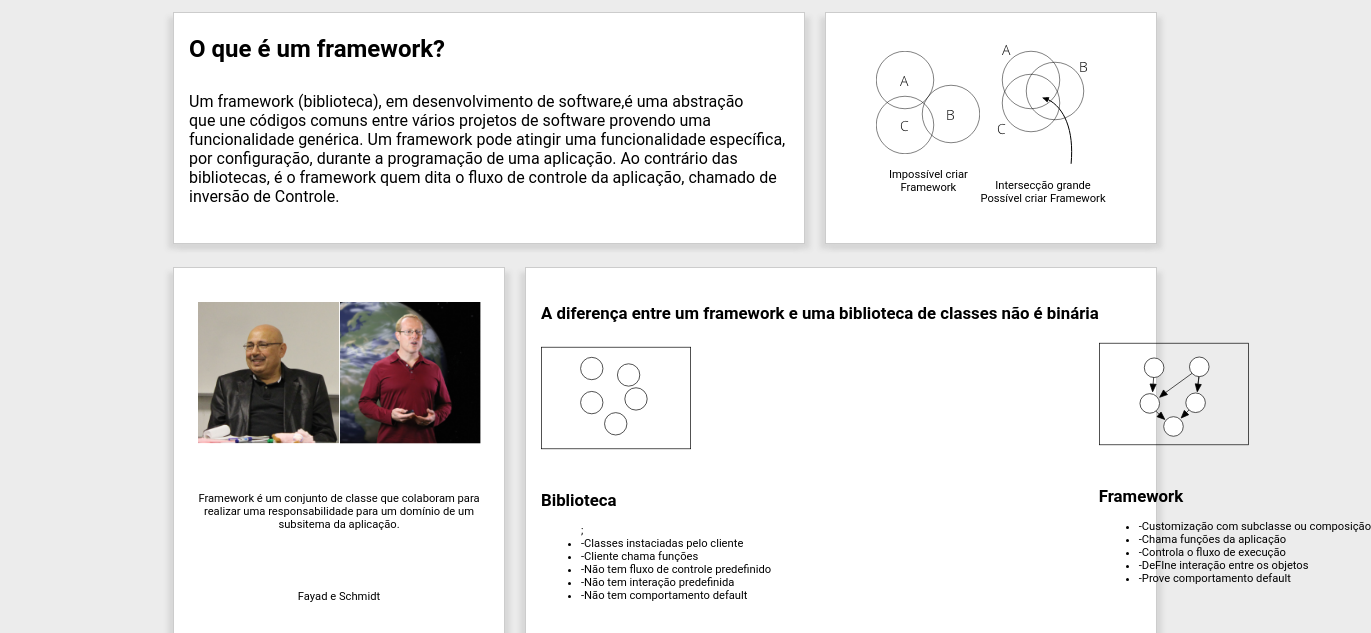
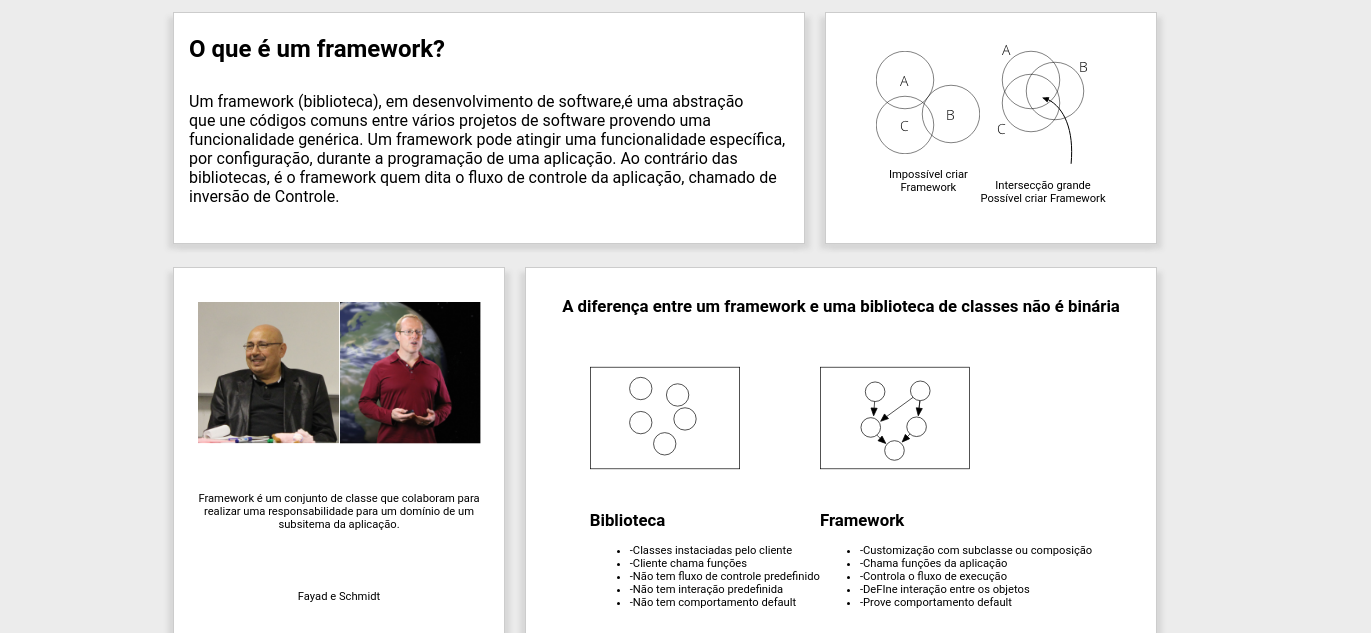
Before and after one commit to Gomes021/cop, a plain HTML site: page index.html in a window 1280 px wide. Shown: the part 167-800 px from the top of the page, 1371 px wide, since content can reach past the window. Drawn offline with Linux system fonts and the light colour scheme.

Commit message:
corrigindo bloco4

```diff
--- a/index.html
+++ b/index.html
@@ -34,12 +34,12 @@
 					<p>Fayad e Schmidt</p>
 				</div>
 				<div class="bloco4">
+					<h1>A diferença entre um framework e uma biblioteca de classes não é binária</h1>
+					<div class="ct-container">
 						<div class="ct">
-					<h1>A diferença entre um framework e uma biblioteca de classes não é binária
-					</h1>
 							<img src="biblioteca.svg" height="150px" width="150px">
 							<h2>Biblioteca</h2>
-					<ul> ;
+							<ul>
 								<li>-Classes instaciadas pelo cliente</li>
 								<li>-Cliente chama funções</li>
 						    	<li>-Não tem fluxo de controle predefinido</li>
@@ -57,6 +57,7 @@
 								<li>-DeFIne interação entre os objetos</li>
 								<li>-Prove comportamento default</li>
 							</ul>
+						</div>
 					</div>
 				</div>
 			</section>
--- a/style.css
+++ b/style.css
@@ -107,7 +107,6 @@ h1{
 	justify-content: center;
 	align-items: center;
 	position: relative;
-	flex-direction: column;
 	flex-wrap: wrap;
 	margin: 10px;
 	background-color: #fff;
@@ -119,6 +118,11 @@ h1{
 	padding: 15px;
 	font-size: 0.7em;
 }
+
+.ct-container {
+	display: flex;
+}
+
 .container3{
 	display: flex;
 	justify-content: center;
```
Lines whose indentation alone changed are shown as unchanged.
